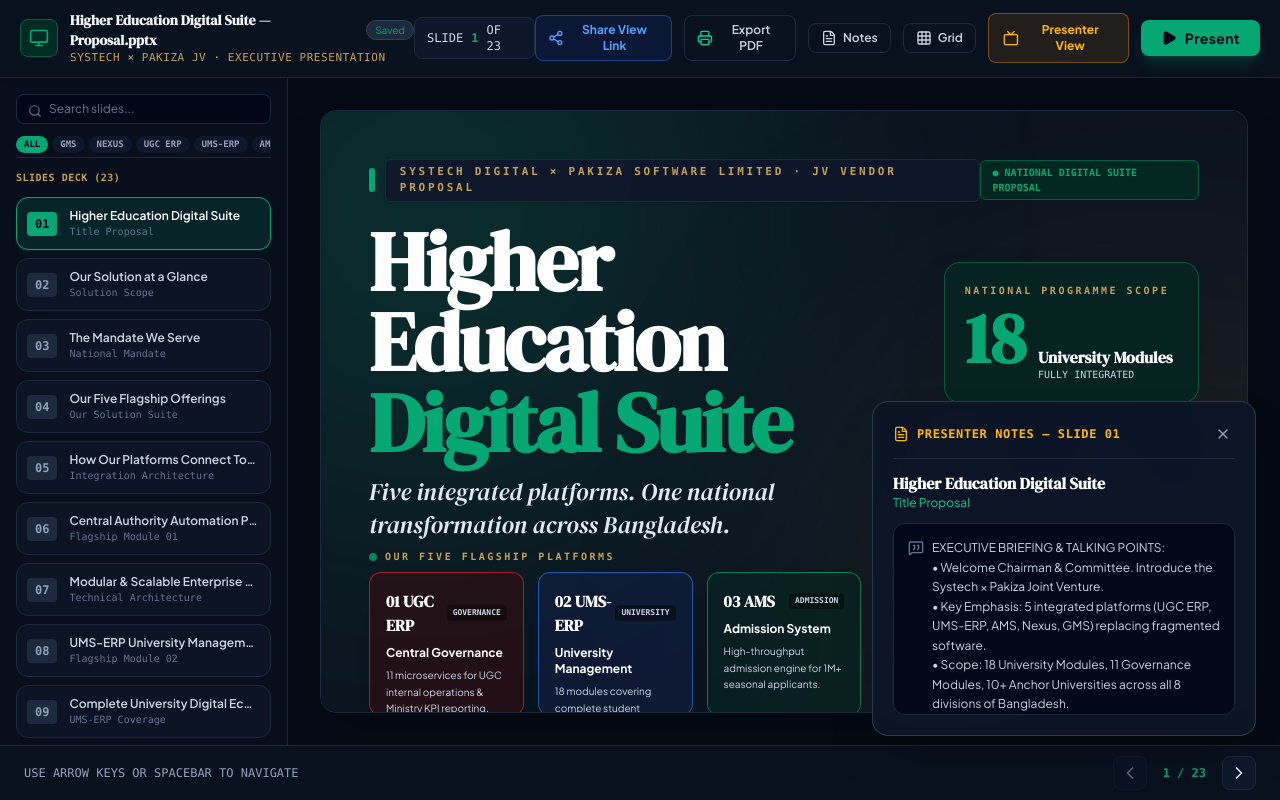
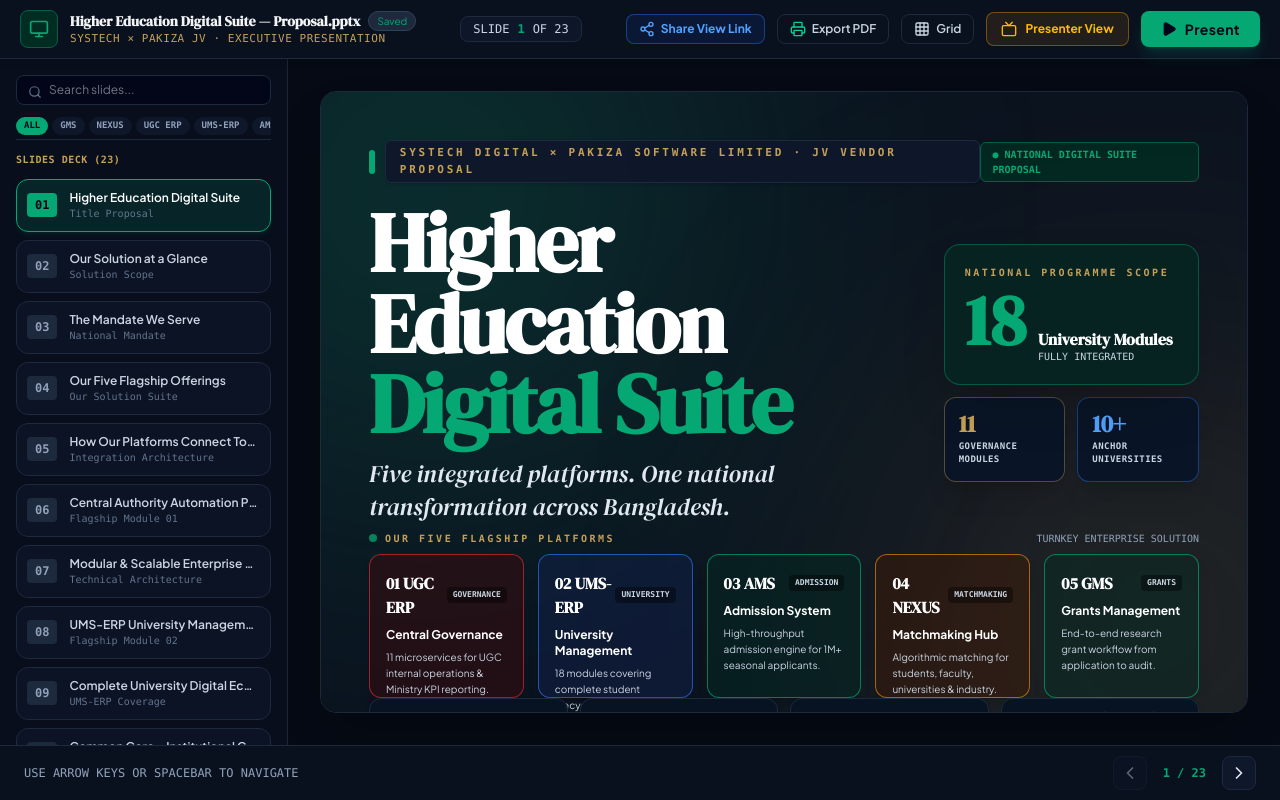
Before and after one commit to ShapnOo/ugc_erp_presentation, a React (Vite) app: page / in a window 1280 px wide. Built offline with nearby package versions, Linux system fonts and the light colour scheme; a web font is replaced by a local one.

Commit message:
refactor: remove speaker notes feature and associated UI components

```diff
--- a/src/components/PresentationLayout.jsx
+++ b/src/components/PresentationLayout.jsx
@@ -6,7 +6,6 @@ import AmbientBackground from './AmbientBackground';
 import {
   Play,
   Grid,
-  FileText,
   ChevronLeft,
   ChevronRight,
   Monitor,
@@ -21,7 +20,6 @@ import {
 } from 'lucide-react';
 
 import SlideOverviewModal from './SlideOverviewModal';
-import SpeakerNotesDrawer from './SpeakerNotesDrawer';
 import KeyboardShortcutsModal from './KeyboardShortcutsModal';
 
 export default function PresentationLayout() {
@@ -33,7 +31,6 @@ export default function PresentationLayout() {
   const [currentSlideIndex, setCurrentSlideIndex] = useState(0);
   const [isPresentationMode, setIsPresentationMode] = useState(isViewOnlyWindow);
   const [showOverview, setShowOverview] = useState(false);
-  const [showNotes, setShowNotes] = useState(false);
   const [showHelp, setShowHelp] = useState(false);
   const [direction, setDirection] = useState('right');
   const [selectedCategory, setSelectedCategory] = useState('ALL');
@@ -220,13 +217,6 @@ export default function PresentationLayout() {
             setShowOverview((prev) => !prev);
           }
           break;
-        case 'n':
-        case 'N':
-          if (!isViewOnlyWindow) {
-            e.preventDefault();
-            setShowNotes((prev) => !prev);
-          }
-          break;
         case '?':
           if (!isViewOnlyWindow) {
             e.preventDefault();
@@ -234,10 +224,9 @@ export default function PresentationLayout() {
           }
           break;
         case 'Escape':
-          if (showOverview || showHelp || showNotes) {
+          if (showOverview || showHelp) {
             setShowOverview(false);
             setShowHelp(false);
-            setShowNotes(false);
           } else if (isPresentationMode && !isViewOnlyWindow) {
             exitPresentation();
           }
@@ -249,7 +238,7 @@ export default function PresentationLayout() {
 
     window.addEventListener('keydown', handleKeyDown);
     return () => window.removeEventListener('keydown', handleKeyDown);
-  }, [currentSlideIndex, isPresentationMode, showOverview, showHelp, showNotes, isViewOnlyWindow]);
+  }, [currentSlideIndex, isPresentationMode, showOverview, showHelp, isViewOnlyWindow]);
 
   // Render Presenter View window if query param ?mode=presenter
   if (isPresenterWindow) {
@@ -450,18 +439,6 @@ export default function PresentationLayout() {
               </button>
 
               <button
-                onClick={() => setShowNotes((prev) => !prev)}
-                className={`px-3 py-1.5 rounded-lg text-xs font-semibold flex items-center gap-1.5 transition-all cursor-pointer ${
-                  showNotes
-                    ? 'bg-[#C5A059]/20 text-[#C5A059] border border-[#C5A059]/40'
-                    : 'text-slate-300 hover:bg-slate-800 border border-slate-800'
-                }`}
-              >
-                <FileText className="w-4 h-4" />
-                <span className="hidden sm:inline">Notes</span>
-              </button>
-
-              <button
                 onClick={() => setShowOverview(true)}
                 className="px-3 py-1.5 text-slate-300 hover:bg-slate-800 border border-slate-800 rounded-lg text-xs font-semibold flex items-center gap-1.5 transition-all cursor-pointer"
               >
@@ -629,12 +606,6 @@ export default function PresentationLayout() {
         onSelectSlide={goToSlide}
       />
 
-      <SpeakerNotesDrawer
-        isOpen={showNotes}
-        onClose={() => setShowNotes(false)}
-        slide={currentSlide}
-      />
-
       <KeyboardShortcutsModal
         isOpen={showHelp}
         onClose={() => setShowHelp(false)}
```
